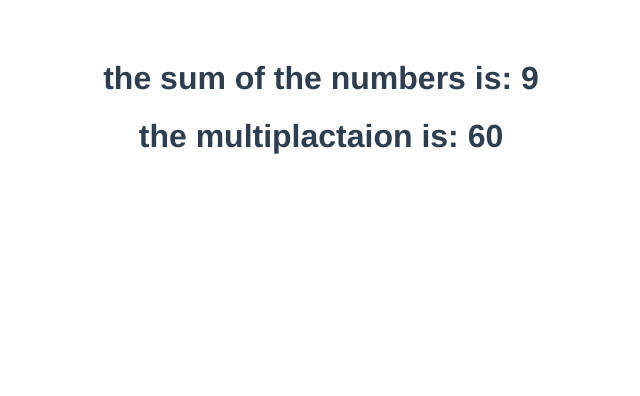
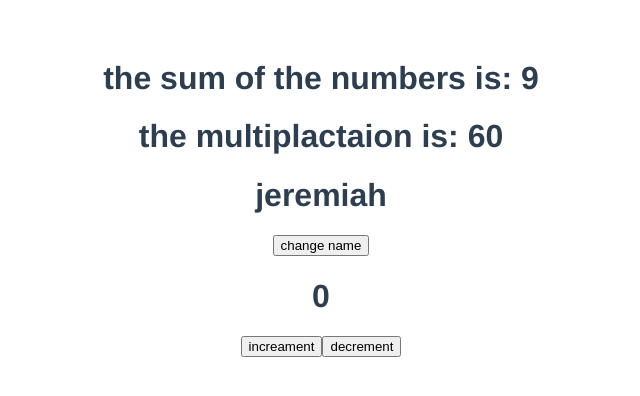
Before and after one commit to Diana-nyamai/Vuejs, a Vue app in the folder learning-vue/: page / in a window 1280 px wide. Shown: the top 396 px of the page, without its empty margins (319-959 px from the left). Built offline with nearby package versions, Linux system fonts and the light colour scheme.

Commit message:
event handling 1

```diff
--- a/learning-vue/src/App.vue
+++ b/learning-vue/src/App.vue
@@ -30,6 +30,14 @@
 <h1>the sum of the numbers is: {{sum(2,3,4)}}</h1>
 <h1>the multiplactaion is: {{ multiply(3)}}</h1>
 
+<h1>{{name}}</h1>
+<button @click="name = 'kamama'">change name</button>
+
+<h1>{{count}}</h1>
+<div>
+  <button @click="increament">increament</button>
+  <button @click="decreament">decrement</button>
+</div>
    </div>
 </template>
 
@@ -38,6 +46,10 @@ export default {
   name: 'App',
   data(){
     return{
+      // event handling
+      name: 'jeremiah',
+      count: 0,
+//  methods
      baseMultiplier: 20
       // names: ['diana', 'ndinda', 'nyamai'],
       // fullNames: [
@@ -83,6 +95,12 @@ export default {
       },
 
       methods: {
+        increament(){
+          this.count += 1
+        },
+        decreament(){
+          this.count -= 1
+        },
         sum(a,b,c){
           return a + b + c
         },
```
